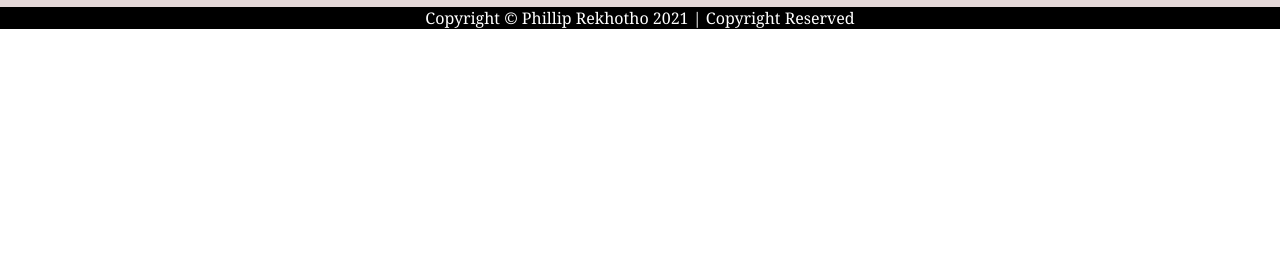
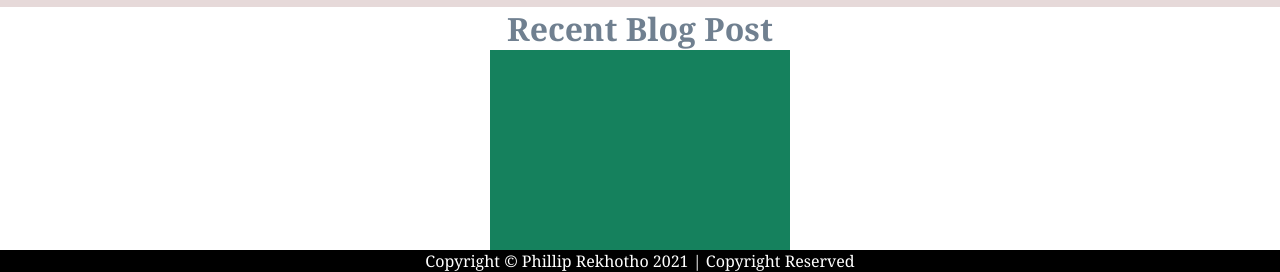
Before and after one commit to Phillip-Rek/myPortifolio, a plain HTML site: page index.html in a window 1280 px wide. Shown: the part 1128-1400 px from the top of the page. Before the commit the page ends 1157 px from the top, so only its background shows below. Drawn offline with Linux system fonts and the light colour scheme.

Commit message:
feat: added section for my recent blog post

```diff
--- a/index.css
+++ b/index.css
@@ -30,6 +30,24 @@ a.fa {
 
 .banner>.content>h1 {
     font-size: 45px;
+}
+
+.blog-post {
+    height: 200px;
+    background-color: rgb(21, 129, 93);
+    width: 300px;
+}
+
+.blog-post-container {
+    display: flex;
+    flex-wrap: wrap;
+    flex-direction: column;
+    justify-content: center;
+    align-items: center;
+}
+
+.blog-post-container>h1 {
+    color: slategray;
 }
 
 .connect {
@@ -109,10 +127,6 @@ footer {
     background-color: transparent;
 }
 
-.item-image>img {
-    height: 100%;
-}
-
 .learn-more>button {
     width: 95%;
     height: 27px;
@@ -152,8 +166,11 @@ footer {
 }
 
 .portifolio-item:hover {
-    border: 1px solid rgb(13, 103, 163);
+    border: 1px solid #0d67a3;
     background-color: white;
+    cursor: pointer;
+    height: 205px;
+    margin: 0px 5px 0px 5px;
 }
 
 .portifolio-item>h3 {
--- a/index.html
+++ b/index.html
@@ -94,6 +94,12 @@
             </div>
         </div>
     </div>
+    <div class="blog-post-container">
+        <h1>Recent Blog Post</h1>
+        <div class="blog-post">
+
+        </div>
+    </div>
     <footer>
         Copyright &copy; Phillip Rekhotho 2021 | Copyright Reserved
     </footer>
```
